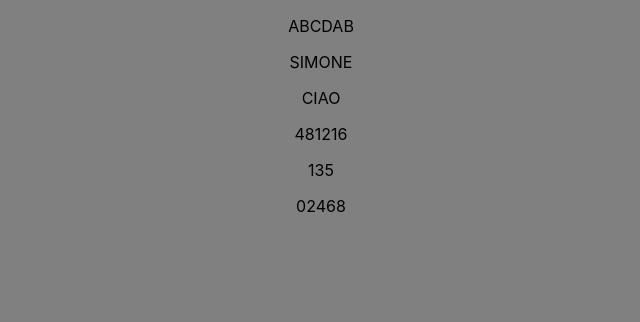
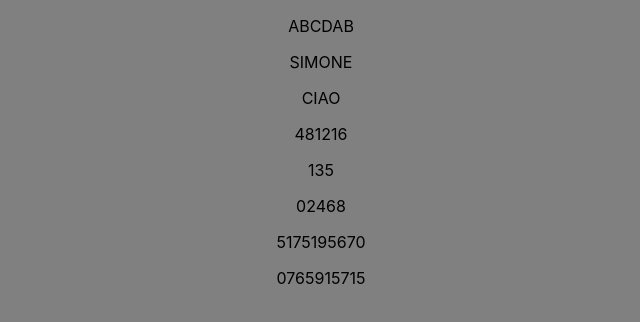
Before and after one commit to SimoneZem/codewar-ex, a React (Create React App) app: page / in a window 1280 px wide. Shown: the top 322 px of the page, without its empty margins (319-959 px from the left). Built offline with nearby package versions, Linux system fonts and the light colour scheme.

Commit message:
feat(add RandomInvertedArray): add random and inverted array

```diff
--- a/src/App.jsx
+++ b/src/App.jsx
@@ -6,24 +6,16 @@ import { MapMultiplication } from "./components/MapMultiplication";
 import { MapOddNumber } from "./components/MapOddNumber";
 import { MapEvenNumber } from "./components/MapEvenNumber";
 import "./App.css";
+import { RandomInvertedArray } from "./components/RandomInvertedArray";
 
 const sequence = [];
 
 let iterable = "AAAABBBCCDAABBB";
-//dichiaro la funzione iterable
-
 for (let i = 0; i < iterable.length; i++) {
-  // inizializzo i con valore 0, la condizione è che i < della quantità di caratteri, incremente di
-
   if (iterable[i] !== iterable[i + 1]) {
-    // notazione  parentesi per accedere al valore di i di iterable, se strettamente diverso da i + 1
-
     sequence.push(iterable[i]);
-    //aggiungere in coda all'array il valore di i
   }
 }
-
-//utilizzo il ciclo for per iterare fino a che non avremo un carattere diverso dal precendente. se true passeremo al successivo
 
 const newArrayWitoutDuplication = [];
 let myName = "SSSSIIIMMMOOONNEEEEEE";
@@ -57,6 +49,16 @@ const evenArray = initialArray.map((x) => {
   return null;
 });
 
+const randomArray = Array.from({ length: 10 }, () =>
+  Math.floor(Math.random() * 10)
+);
+/*per generare numeri random utilizziamo come già visto il .math, usiamo il from per generare una copia iterabile del
+dato che impostiamo come argomento e impostiamo la lenght dell'array che verrà generato*/
+
+const invertedArray = [...randomArray].reverse();
+/* per creare un array in reverse che non distrugga l'originale creiamo una copia dell'array di partenza al quale applichiamo
+il reverse. Otterremo così (dati i nostri return) sia l'array con numeri random sia quello con gli elementi invertiti */
+
 function App() {
   return (
     <div className="App">
@@ -78,6 +80,12 @@ function App() {
       <p>
         <MapEvenNumber evenArray={evenArray} />
       </p>
+      <p>
+        <RandomInvertedArray
+          randomArray={randomArray}
+          invertedArray={invertedArray}
+        />
+      </p>
     </div>
   );
 }
--- /dev/null
+++ b/src/components/RandomInvertedArray/index.jsx
@@ -0,0 +1,10 @@
+import React from "react";
+
+export const RandomInvertedArray = ({ randomArray, invertedArray }) => {
+  return (
+    <div>
+      <p>{randomArray}</p>
+      <p>{invertedArray}</p>
+    </div>
+  );
+};
```
